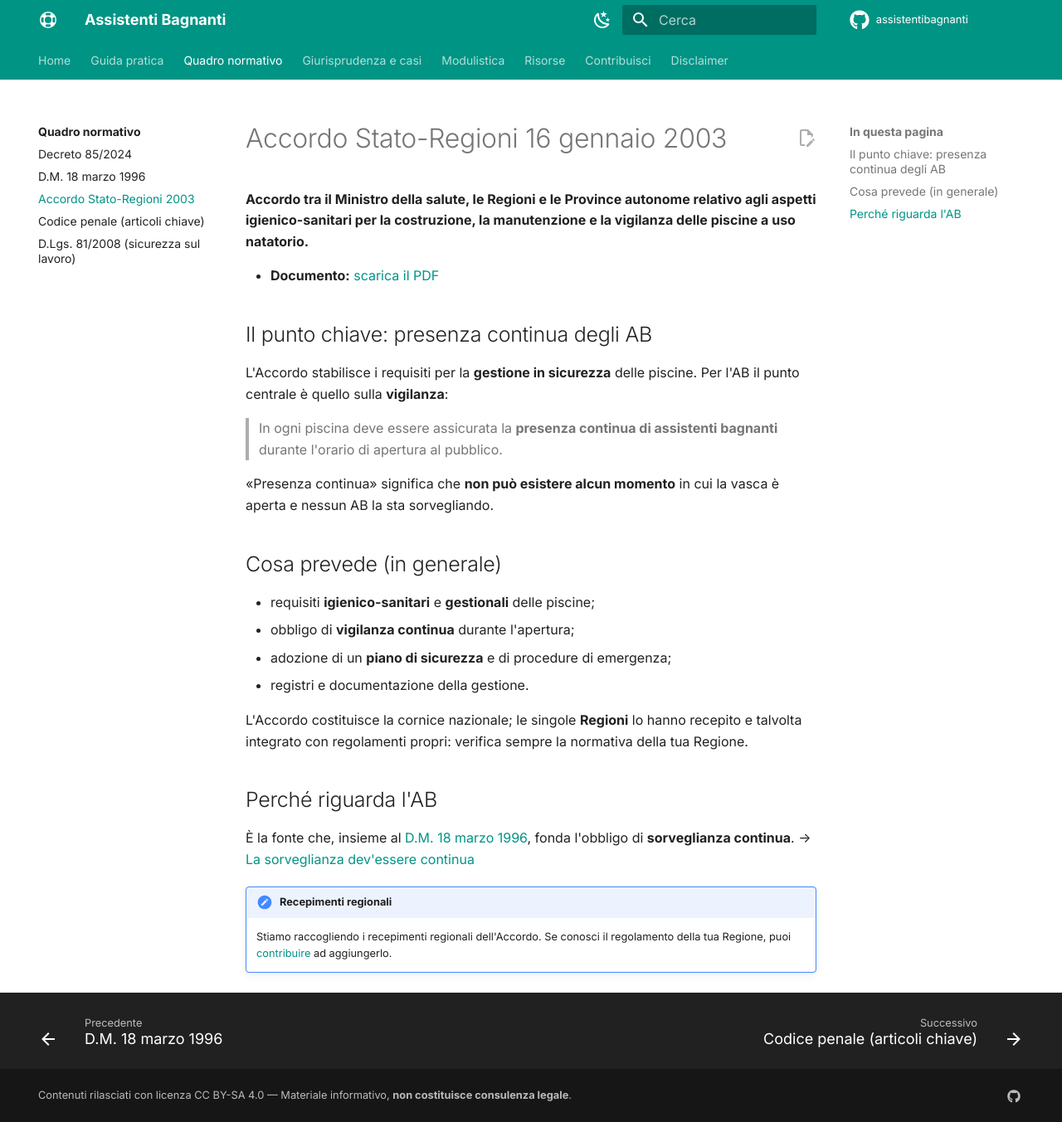
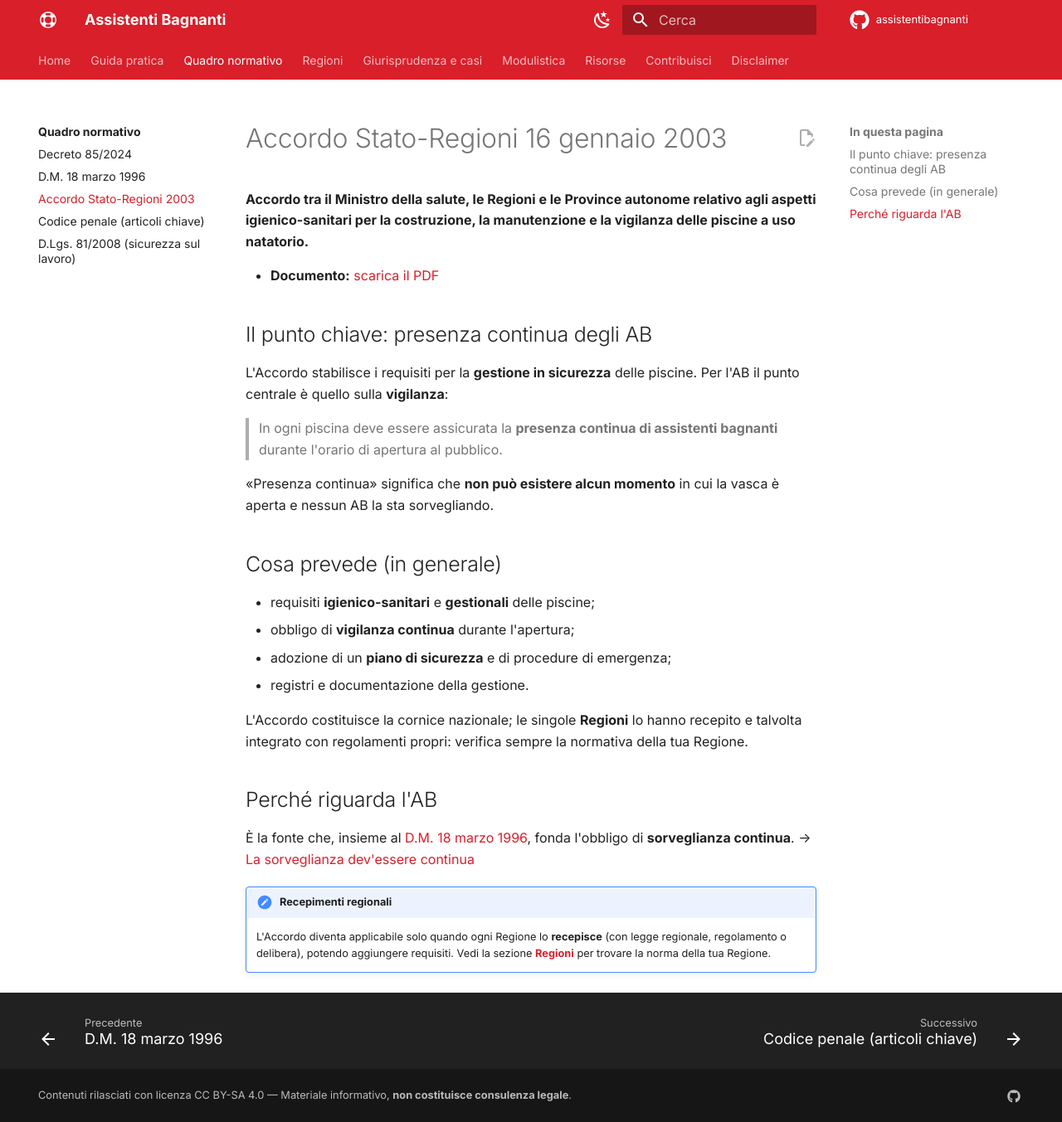
Before and after one commit to assistentibagnanti/assistentibagnanti.github.io, an MkDocs documentation site: the page built from docs/quadro-normativo/accordo-stato-regioni.md, in a window 1280 px wide and 1353 px high. Shown: the whole window at 83% size. Built offline with MkDocs 1.6.1 and Material for MkDocs 9.7.7, drawn with Linux system fonts in a browser that asks for light colours; comment, search, counter and statistics services are not loaded.

Commit message:
Colore "rosso bagnino", nuova sezione Regioni
- Tema: palette da teal a rosso (#d81f2a) con accent rosso
- Nuova sezione "Regioni": spiega il meccanismo recepimento regionale,
  guida pratica per trovare la norma della propria Regione, tabella di tutte
  le Regioni (riferimenti noti per Lombardia/Emilia-Romagna/Lazio + pagine
  ufficiali Piemonte/Veneto/Liguria; le altre da completare via contributi)
- Collegamenti dalla pagina Accordo Stato-Regioni e dall'indice Quadro normativo

Co-Authored-By: Claude Opus 4.8 <noreply@anthropic.com>

```diff
--- a/docs/assets/css/extra.css
+++ b/docs/assets/css/extra.css
@@ -1,4 +1,14 @@
 /* Stili aggiuntivi per il sito Assistenti Bagnanti */
+
+/* Colore "rosso bagnino": rifinisce il rosso del tema su una tonalità da salvataggio */
+[data-md-color-primary="red"] {
+  --md-primary-fg-color:        #d81f2a;
+  --md-primary-fg-color--light: #e34b53;
+  --md-primary-fg-color--dark:  #a3151f;
+}
+[data-md-color-accent="red"] {
+  --md-accent-fg-color: #e0303a;
+}
 
 /* Card della home */
 .ab-grid {
--- a/docs/quadro-normativo/accordo-stato-regioni.md
+++ b/docs/quadro-normativo/accordo-stato-regioni.md
@@ -32,5 +32,6 @@ integrato con regolamenti propri: verifica sempre la normativa della tua Regione
 **sorveglianza continua**. → [La sorveglianza dev'essere continua](../guida-pratica/sorveglianza-continua.md)
 
 !!! note "Recepimenti regionali"
-    Stiamo raccogliendo i recepimenti regionali dell'Accordo. Se conosci il regolamento della tua
-    Regione, puoi [contribuire](../contribuisci.md) ad aggiungerlo.
+    L'Accordo diventa applicabile solo quando ogni Regione lo **recepisce** (con legge regionale,
+    regolamento o delibera), potendo aggiungere requisiti. Vedi la sezione
+    [**Regioni**](../regioni/index.md) per trovare la norma della tua Regione.
--- a/mkdocs.yml
+++ b/mkdocs.yml
@@ -27,15 +27,15 @@ theme:
   palette:
     - media: "(prefers-color-scheme: light)"
       scheme: default
-      primary: teal
-      accent: light blue
+      primary: red
+      accent: red
       toggle:
         icon: material/weather-night
         name: Passa al tema scuro
     - media: "(prefers-color-scheme: dark)"
       scheme: slate
-      primary: teal
-      accent: light blue
+      primary: red
+      accent: red
       toggle:
         icon: material/weather-sunny
         name: Passa al tema chiaro
@@ -107,6 +107,7 @@ nav:
       - Accordo Stato-Regioni 2003: quadro-normativo/accordo-stato-regioni.md
       - Codice penale (articoli chiave): quadro-normativo/codice-penale.md
       - D.Lgs. 81/2008 (sicurezza sul lavoro): quadro-normativo/dlgs-81-2008.md
+  - Regioni: regioni/index.md
   - Giurisprudenza e casi:
       - giurisprudenza/index.md
       - Cassazione 24165/2013: giurisprudenza/cassazione-24165-2013.md
```
Also changed, not shown: docs/quadro-normativo/index.md (+1 -0 lines), docs/regioni/index.md (added, +79 -0 lines).
